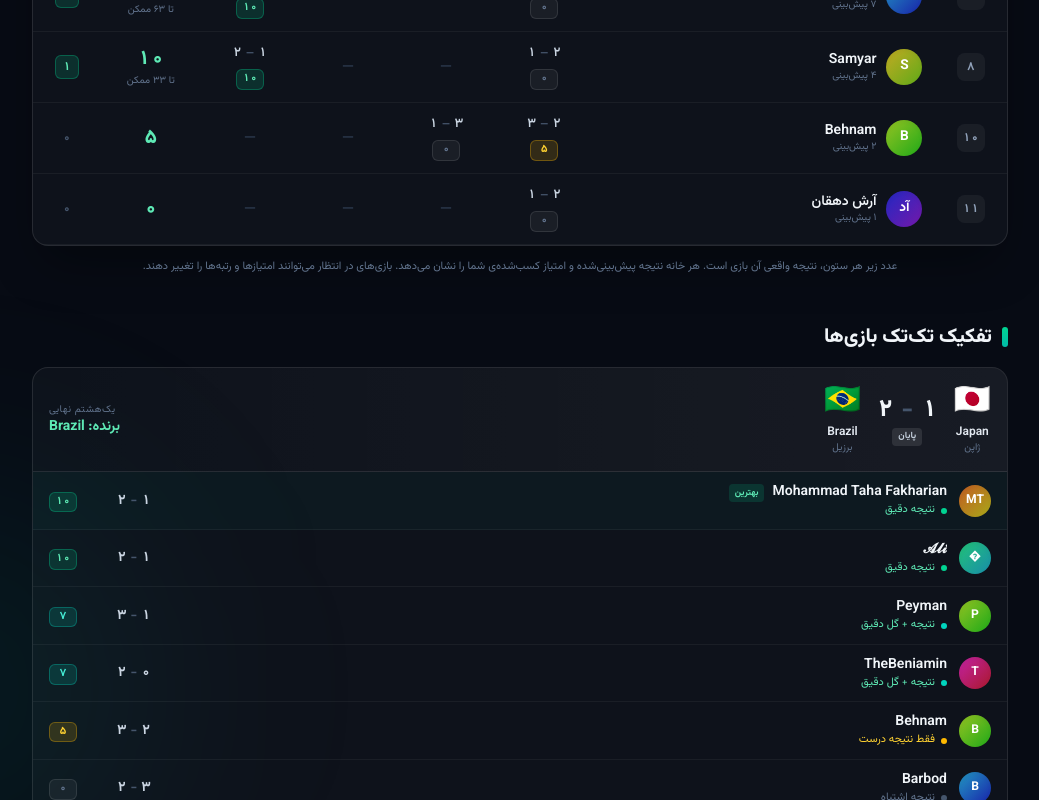
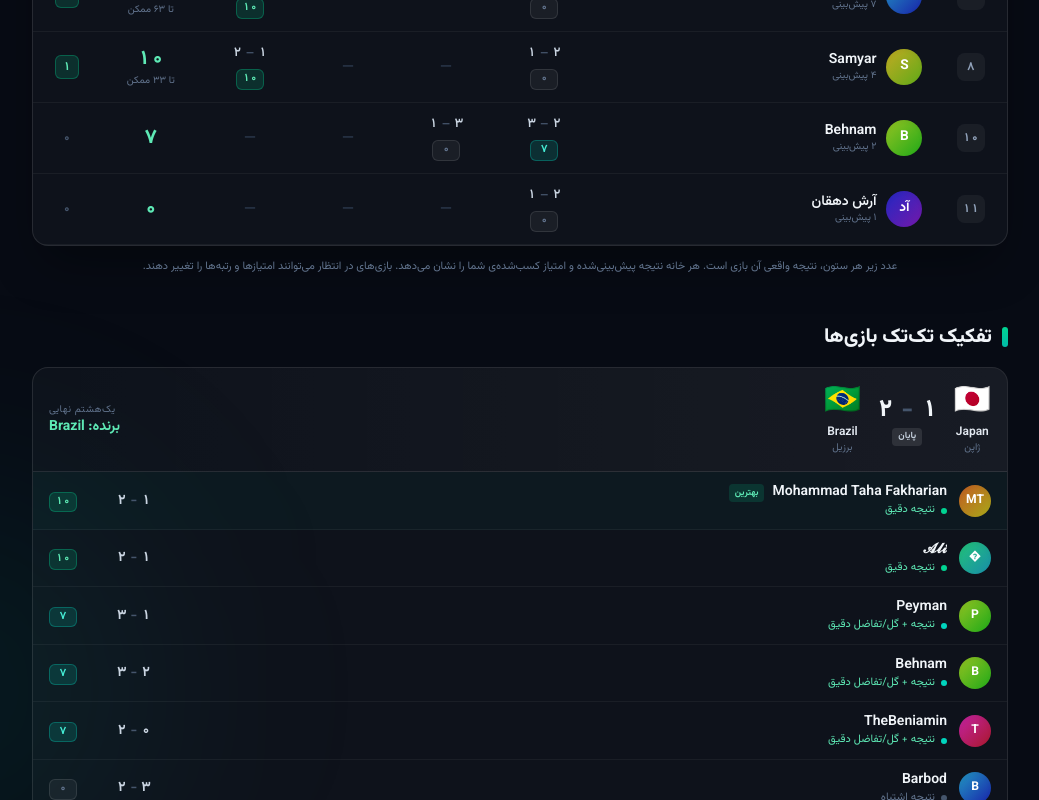
Before and after one commit to barbodmazlaghani/create-football-prediction-table, a React (Vite) app: page / in a window 1280 px wide. Shown: the part 1680-2480 px from the top of the page, without its empty margins (120-1159 px from the left). Built offline with nearby package versions, Linux system fonts and the light colour scheme.

Commit message:
Award goal difference bonus for correct outcomes

```diff
--- a/src/App.tsx
+++ b/src/App.tsx
@@ -17,8 +17,8 @@ const RULES = [
   },
   {
     pts: "۷",
-    title: "نتیجه + گل دقیق",
-    desc: "حدس درست برد/مساوی همراه با حدس دقیق گل یکی از تیم‌ها",
+    title: "نتیجه + گل/تفاضل دقیق",
+    desc: "حدس درست برد/مساوی همراه با گل دقیق یکی از تیم‌ها یا تفاضل گل دقیق",
     pill: "bg-teal-400/15 text-teal-300 ring-teal-400/30",
     special: false,
   },
--- a/src/data.ts
+++ b/src/data.ts
@@ -275,7 +275,7 @@ export interface ScoreResult {
   /** how the points were earned */
   kind:
     | "exact" // 10
-    | "outcome-plus-goal" // 7
+    | "outcome-plus-goal" // 7 (one team goal or goal difference exact)
     | "outcome" // 5
     | "penalty-bonus" // +3 bonus (added on top for correct draw + pen winner)
     | "wrong" // 0
@@ -311,17 +311,18 @@ export function scorePrediction(pred: Prediction, match: Match): ScoreResult {
 
   let basePoints = 0;
   let kind: ScoreResult["kind"] = "wrong";
+  const exact =
+    pred.homeGoals === match.homeGoals && pred.awayGoals === match.awayGoals;
+  const oneTeamExact =
+    pred.homeGoals === match.homeGoals || pred.awayGoals === match.awayGoals;
+  const goalDifferenceExact =
+    pred.homeGoals - pred.awayGoals === match.homeGoals! - match.awayGoals!;
 
   if (outcomeCorrect) {
-    const exact =
-      pred.homeGoals === match.homeGoals && pred.awayGoals === match.awayGoals;
-    const oneTeamExact =
-      pred.homeGoals === match.homeGoals || pred.awayGoals === match.awayGoals;
-
     if (exact) {
       basePoints = 10;
       kind = "exact";
-    } else if (oneTeamExact) {
+    } else if (oneTeamExact || goalDifferenceExact) {
       basePoints = 7;
       kind = "outcome-plus-goal";
     } else {
@@ -379,7 +380,7 @@ export function buildStandings(): PlayerStanding[] {
         maxPossible += res.points;
       }
       if (res.basePoints === 10) exactCount += 1;
-      if (res.basePoints >= 1) outcomeCount += 1;
+      if (res.basePoints >= 5) outcomeCount += 1;
       if (res.bonus > 0) bonusCount += 1;
     }
 
--- a/src/ui.tsx
+++ b/src/ui.tsx
@@ -41,7 +41,7 @@ export const kindMeta: Record<ScoreResult["kind"], KindMeta> = {
     dot: "bg-emerald-400",
   },
   "outcome-plus-goal": {
-    label: "نتیجه + گل دقیق",
+    label: "نتیجه + گل/تفاضل دقیق",
     pill: "bg-teal-400/15 text-teal-300 ring-1 ring-inset ring-teal-400/30",
     dot: "bg-teal-400",
   },
```
